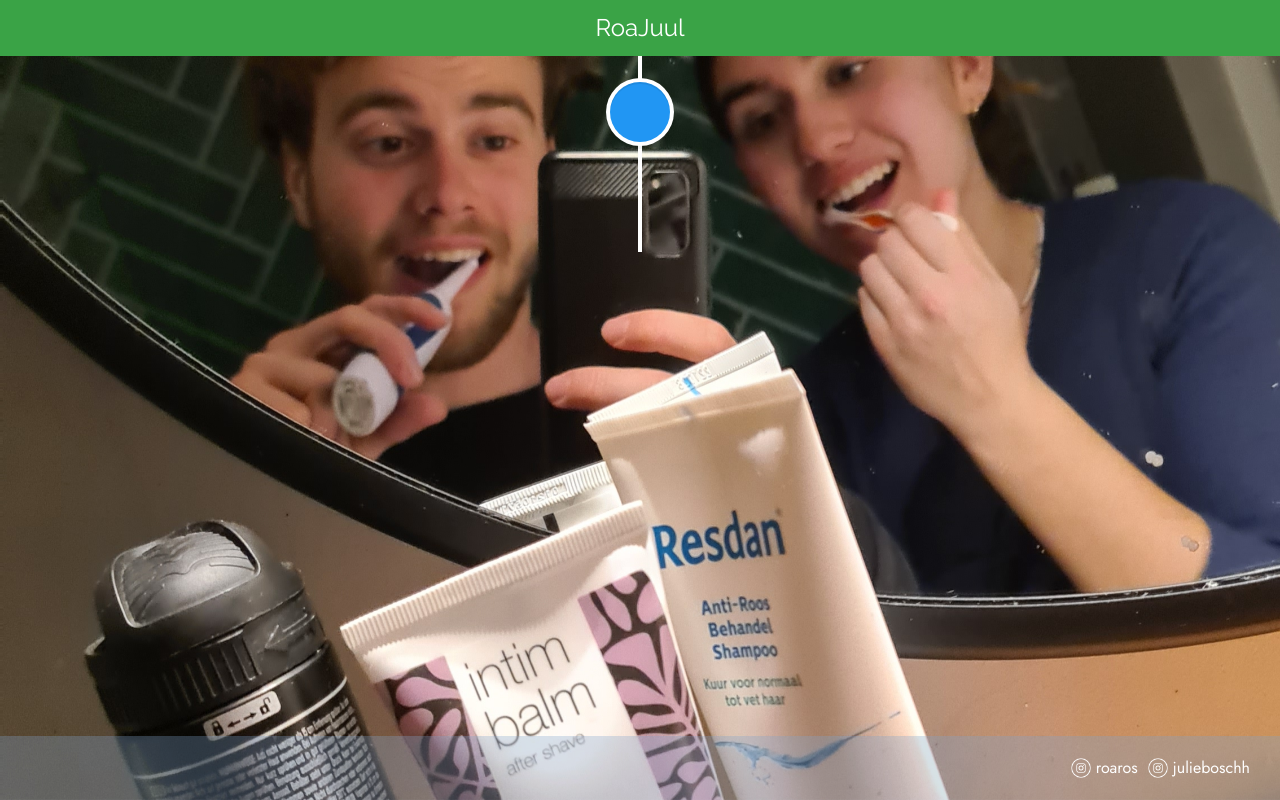
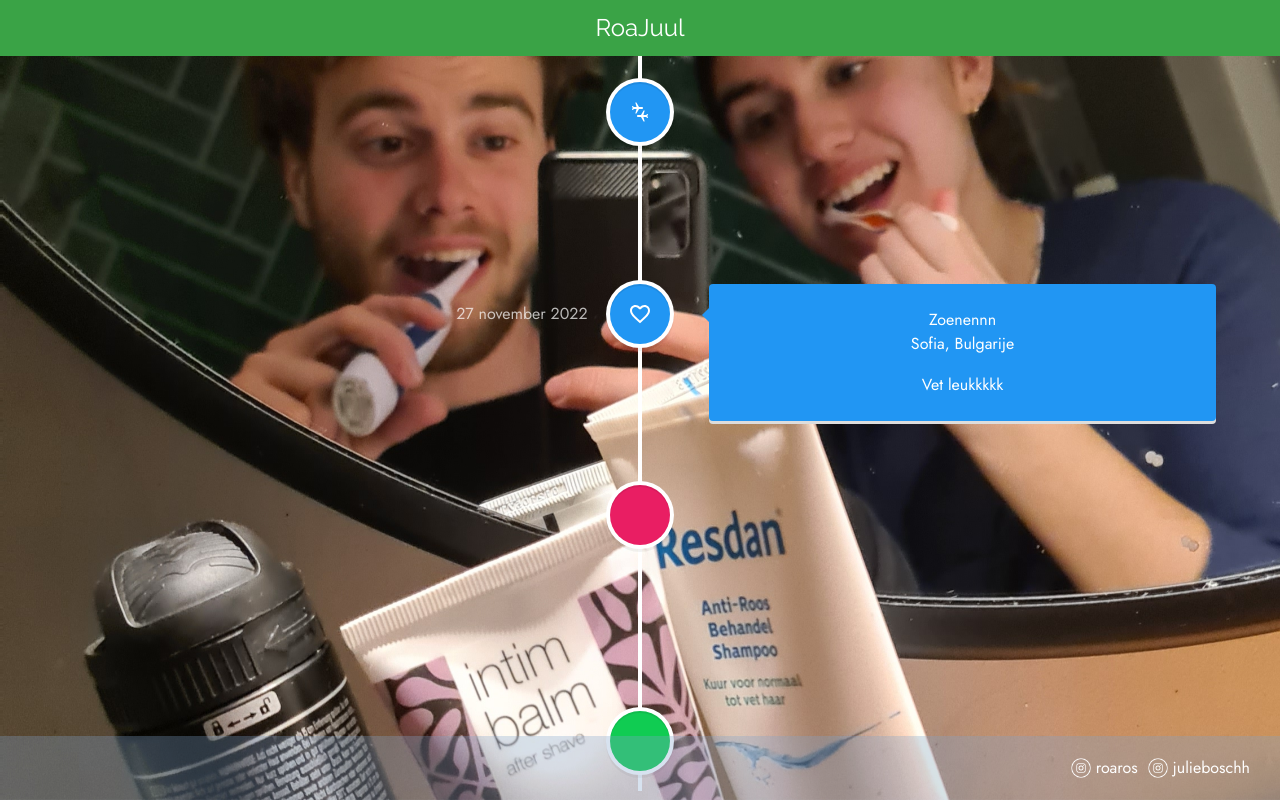
Before and after one commit to RoaRos2808/RoaJuul, a React (Create React App) app: page /timeline in a window 1280 px wide. Built offline with nearby package versions, Linux system fonts and the light colour scheme; a web font is replaced by a local one.

Commit message:
Some content for the timeline

```diff
--- a/package.json
+++ b/package.json
@@ -3,6 +3,10 @@
   "version": "0.1.0",
   "private": true,
   "dependencies": {
+    "@emotion/react": "^11.11.1",
+    "@emotion/styled": "^11.11.0",
+    "@mui/icons-material": "^5.14.16",
+    "@mui/material": "^5.14.16",
     "@testing-library/jest-dom": "^5.17.0",
     "@testing-library/react": "^13.4.0",
     "@testing-library/user-event": "^13.5.0",
--- a/src/pages/TimelinePage/TimelinePage.css
+++ b/src/pages/TimelinePage/TimelinePage.css
@@ -4,5 +4,6 @@
     .timeline {
         padding-top: 50px;
         height: 100vh;
+        font-family: 'Jost', serif;
     }
 }
--- a/src/pages/TimelinePage/TimelinePage.tsx
+++ b/src/pages/TimelinePage/TimelinePage.tsx
@@ -2,6 +2,8 @@ import React from 'react';
 import './TimelinePage.css';
 import { VerticalTimeline, VerticalTimelineElement } from 'react-vertical-timeline-component';
 import 'react-vertical-timeline-component/style.min.css';
+import ConnectingAirportsIcon from '@mui/icons-material/ConnectingAirports';
+import FavoriteBorderIcon from '@mui/icons-material/FavoriteBorder';
 
 // interface HomePageProps {
 //     path: string;
@@ -18,6 +20,7 @@ const TimelinePage: React.FC = () => {
             contentArrowStyle={{ borderRight: '7px solid  rgb(33, 150, 243)' }}
             date="26 november 2022"
             iconStyle={{ background: 'rgb(33, 150, 243)', color: '#fff' }}
+            icon={<ConnectingAirportsIcon />}
           >
             <h3 className="vertical-timeline-element-title">De allereerste ontmoeting</h3>
             <h4 className="vertical-timeline-element-subtitle">Sofia, Bulgarije</h4>
@@ -25,6 +28,37 @@ const TimelinePage: React.FC = () => {
               Vet leukkkkk
             </p>
           </VerticalTimelineElement>
+          <VerticalTimelineElement
+            className="vertical-timeline-element--work"
+            contentStyle={{ background: 'rgb(33, 150, 243)', color: '#fff' }}
+            contentArrowStyle={{ borderRight: '7px solid  rgb(33, 150, 243)' }}
+            date="27 november 2022"
+            iconStyle={{ background: 'rgb(33, 150, 243)', color: '#fff' }}
+            icon={<FavoriteBorderIcon />}
+          >
+            <h3 className="vertical-timeline-element-title">Zoenennn</h3>
+            <h4 className="vertical-timeline-element-subtitle">Sofia, Bulgarije</h4>
+            <p>
+              Vet leukkkkk
+            </p>
+          </VerticalTimelineElement>
+          <VerticalTimelineElement
+            className="vertical-timeline-element--education"
+            contentStyle={{ background: 'rgb(233, 30, 99)', color: '#fff' }}
+            contentArrowStyle={{ borderRight: '7px solid  rgb(233, 30, 99)' }}
+            date="April 2013"
+            iconStyle={{ background: 'rgb(233, 30, 99)', color: '#fff' }}
+            visible
+          >
+            <h3 className="vertical-timeline-element-title">
+              [VISIBLE BY DEFAULT] Content Marketing for Web, Mobile and Social Media
+            </h3>
+            <h4 className="vertical-timeline-element-subtitle">Online Course</h4>
+            <p>Strategy, Social Media</p>
+          </VerticalTimelineElement>
+          <VerticalTimelineElement
+            iconStyle={{ background: 'rgb(16, 204, 82)', color: '#fff' }}
+          />
         </VerticalTimeline>
       </div>
     </div>
```
Also changed, not shown: 1 other file (tests, documents, lock files or other folders).
